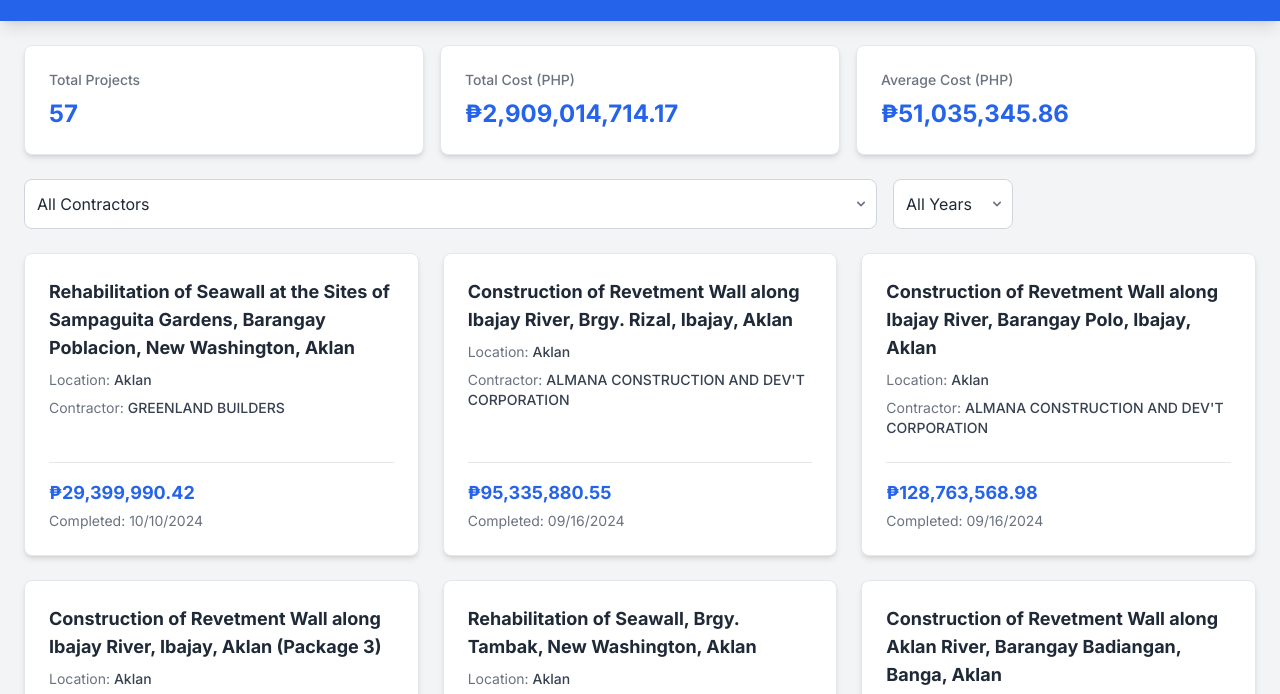
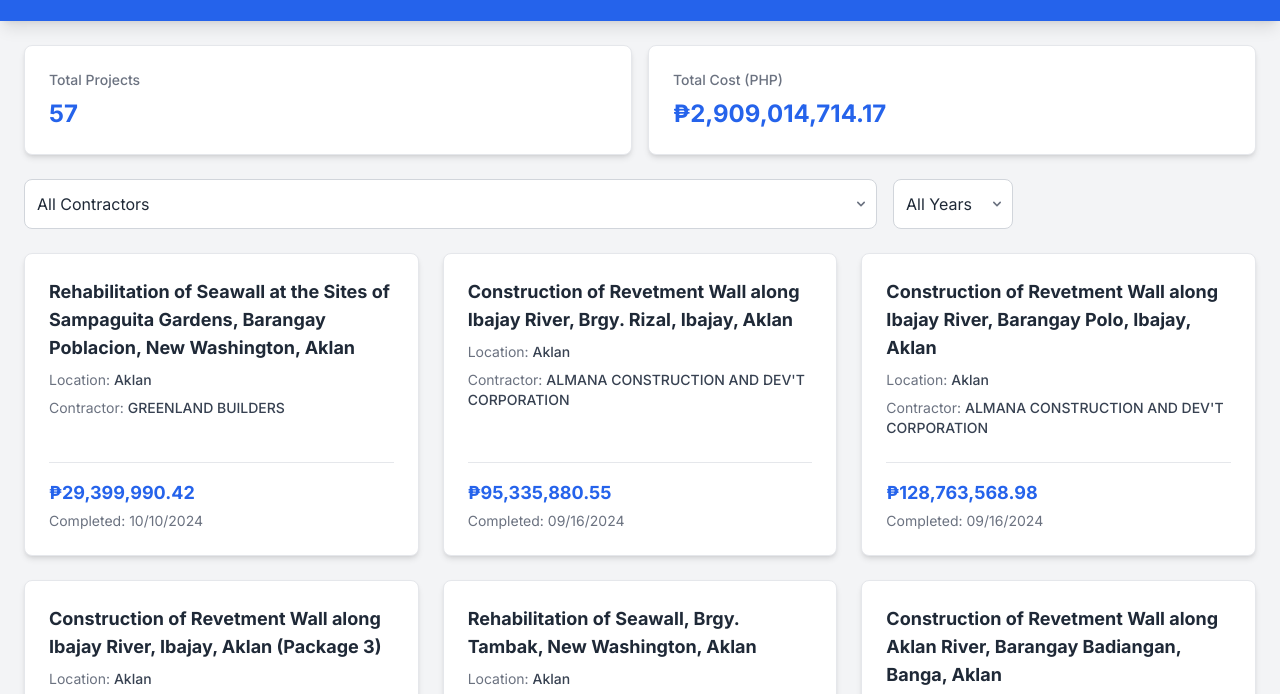
Before and after one commit to RYMRCeight/floodcontrolprojinaklan, a plain HTML site: page index.html in a window 1280 px wide. Shown: the part 67-761 px from the top of the page. Drawn offline with nearby package versions, Linux system fonts and the light colour scheme.

Commit message:
Update index.html

```diff
--- a/index.html
+++ b/index.html
@@ -53,7 +53,7 @@
 
     <main class="container mx-auto p-4 md:p-6">
         <!-- Dashboard Summary -->
-        <div class="grid grid-cols-1 md:grid-cols-3 gap-4 mb-6">
+        <div class="grid grid-cols-1 md:grid-cols-2 gap-4 mb-6">
             <div class="bg-white p-6 rounded-lg shadow-md border border-gray-200">
                 <h3 class="text-gray-500 text-sm font-medium">Total Projects</h3>
                 <p id="total-projects" class="text-2xl font-bold text-blue-600 mt-2">0</p>
@@ -61,10 +61,6 @@
             <div class="bg-white p-6 rounded-lg shadow-md border border-gray-200">
                 <h3 class="text-gray-500 text-sm font-medium">Total Cost (PHP)</h3>
                 <p id="total-cost" class="text-2xl font-bold text-blue-600 mt-2">₱0</p>
-            </div>
-            <div class="bg-white p-6 rounded-lg shadow-md border border-gray-200">
-                <h3 class="text-gray-500 text-sm font-medium">Average Cost (PHP)</h3>
-                <p id="average-cost" class="text-2xl font-bold text-blue-600 mt-2">₱0</p>
             </div>
         </div>
 
@@ -173,7 +169,6 @@
             { description: "Construction of Flood Control Structure (Revetment Wall) along Aklan River, Barangay Sta. Cruz - Bigaa, Lezo, Aklan", location: "Aklan", contractor: "A.D. PENDON CONSTRUCTION & SUPPLY, INC.", cost: 93520048.17, completionDate: "07/13/2022" }
         ];
 
-        // The sorting logic has been removed as the table view is gone.
         const cardsView = document.getElementById('cards-view');
         const searchInput = document.getElementById('search-input');
         const contractorFilter = document.getElementById('contractor-filter');
@@ -188,11 +183,9 @@
         function renderSummary(data) {
             const totalProjects = data.length;
             const totalCost = data.reduce((sum, item) => sum + item.cost, 0);
-            const averageCost = totalProjects > 0 ? totalCost / totalProjects : 0;
 
             document.getElementById('total-projects').textContent = totalProjects;
             document.getElementById('total-cost').textContent = formatCost(totalCost);
-            document.getElementById('average-cost').textContent = formatCost(averageCost);
         }
 
         function renderCards(data) {
```
